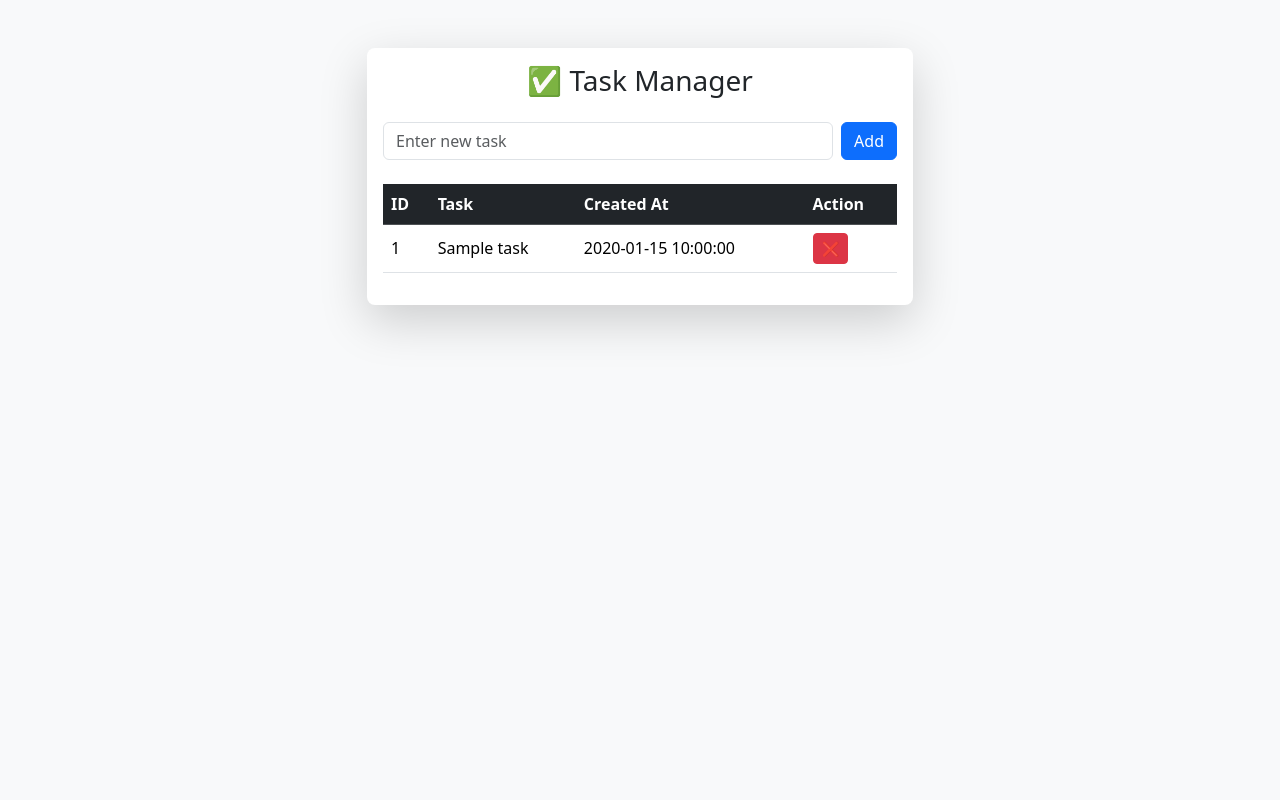
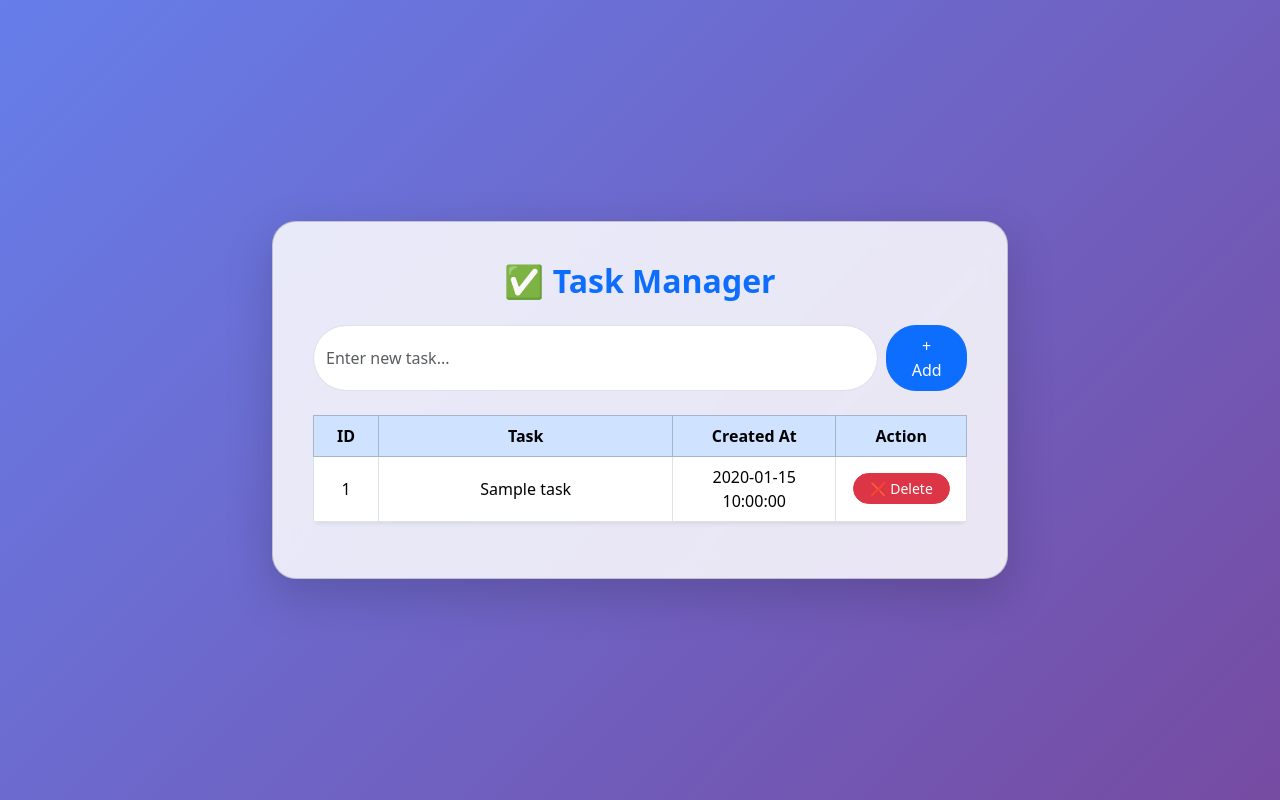
Before and after one commit to jannexa/task, a PHP site: page / in a window 1280 px wide. Run offline with PHP 8.4, Linux system fonts and the light colour scheme; tables that the repository leaves empty or names only in its code hold one stand-in row (values such as "Sample post").

Commit message:
Update index.php

```diff
--- a/index.php
+++ b/index.php
@@ -6,31 +6,62 @@
   <meta charset="UTF-8">
   <title>Task Manager</title>
   <link href="https://cdn.jsdelivr.net/npm/bootstrap@5.3.3/dist/css/bootstrap.min.css" rel="stylesheet">
+  <style>
+    body {
+      background: linear-gradient(135deg, #667eea 0%, #764ba2 100%);
+      min-height: 100vh;
+      display: flex;
+      align-items: center;
+      justify-content: center;
+    }
+    .card {
+      border-radius: 1.5rem;
+      backdrop-filter: blur(12px);
+      background: rgba(255, 255, 255, 0.85);
+      box-shadow: 0 8px 30px rgba(0,0,0,0.15);
+    }
+    .btn-add {
+      border-radius: 30px;
+      padding: 0.5rem 1.3rem;
+      font-weight: 500;
+    }
+    .table th {
+      text-align: center;
+    }
+    .table td {
+      vertical-align: middle;
+      text-align: center;
+    }
+    .task-title {
+      font-weight: 500;
+      color: #333;
+    }
+  </style>
 </head>
-<body class="bg-light">
-    <div class="container py-5">
+<body>
+  <div class="container">
     <div class="row justify-content-center">
-            <div class="col-md-6">
+      <div class="col-lg-8 col-md-10">
 
-                <div class="card shadow-lg border-0 rounded-3">
+        <div class="card p-4 shadow-lg">
           <div class="card-body">
-                        <h3 class="text-center mb-4">✅ Task Manager</h3>
+            <h2 class="text-center mb-4 fw-bold text-primary">✅ Task Manager</h2>
 
             <!-- Add Task -->
             <form action="insert.php" method="POST" class="d-flex mb-4">
-                            <input type="text" name="title" class="form-control me-2" placeholder="Enter new task" required>
-                            <button type="submit" class="btn btn-primary">Add</button>
+              <input type="text" name="title" class="form-control me-2 rounded-pill" placeholder="Enter new task..." required>
+              <button type="submit" class="btn btn-primary btn-add">+ Add</button>
             </form>
 
             <!-- Task List -->
             <div class="table-responsive">
-                            <table class="table table-hover align-middle">
-                                <thead class="table-dark">
+              <table class="table table-hover table-bordered bg-white rounded-3 shadow-sm">
+                <thead class="table-primary">
                   <tr>
-                                        <th>ID</th>
-                                        <th>Task</th>
-                                        <th>Created At</th>
-                                        <th>Action</th>
+                    <th style="width: 10%;">ID</th>
+                    <th style="width: 45%;">Task</th>
+                    <th style="width: 25%;">Created At</th>
+                    <th style="width: 20%;">Action</th>
                   </tr>
                 </thead>
                 <tbody>
@@ -41,10 +72,10 @@
                   ?>
                     <tr>
                       <td><?= $row['id']; ?></td>
-                                        <td><?= htmlspecialchars($row['title']); ?></td>
+                      <td class="task-title"><?= htmlspecialchars($row['title']); ?></td>
                       <td><?= $row['created_at']; ?></td>
                       <td>
-                                            <a href="delete.php?id=<?= $row['id']; ?>" class="btn btn-sm btn-danger">❌</a>
+                        <a href="delete.php?id=<?= $row['id']; ?>" class="btn btn-sm btn-danger rounded-pill px-3">❌ Delete</a>
                       </td>
                     </tr>
                   <?php
@@ -52,7 +83,7 @@
                   else:
                   ?>
                     <tr>
-                                        <td colspan="4" class="text-center text-muted">No tasks yet</td>
+                      <td colspan="4" class="text-center text-muted">✨ No tasks yet. Add your first task above!</td>
                     </tr>
                   <?php endif; ?>
                 </tbody>
@@ -65,7 +96,5 @@
       </div>
     </div>
   </div>
-
-    <script src="https://cdn.jsdelivr.net/npm/bootstrap@5.3.3/dist/js/bootstrap.bundle.min.js"></script>
 </body>
 </html>
```
Lines whose indentation alone changed are shown as unchanged.
